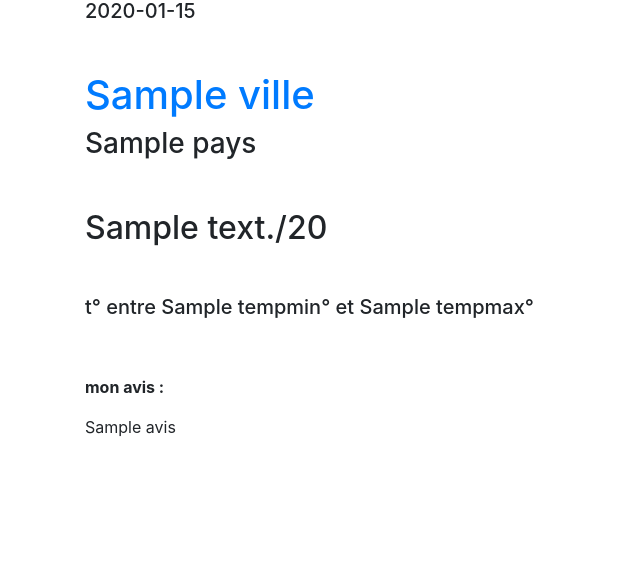
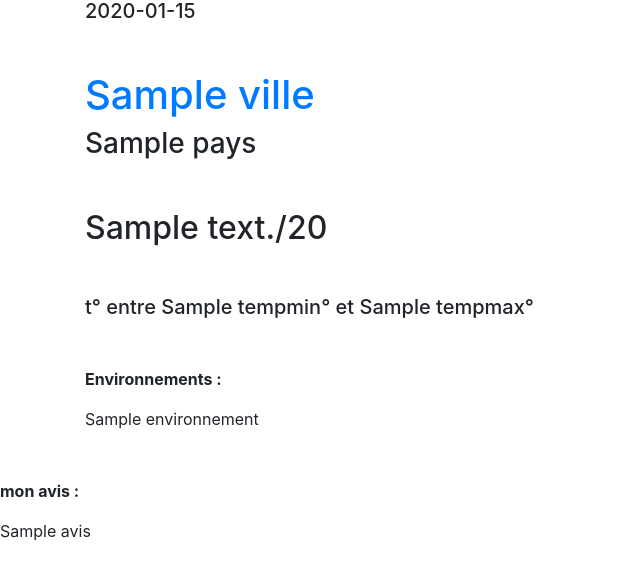
Before and after one commit to suki33/MesVoyages., a Symfony app: template templates/pages/voyage.html.twig in a window 1280 px wide. Shown: the part 169-749 px from the top of the page, without its empty margins (0-640 px from the left). Run offline with Twig, Linux system fonts and the light colour scheme; the template is opened without the code that fills it: most values are stand-ins (such as "Sample title", 1, 10 or a date in 2020); some libraries are stand-ins or nearby versions.

Commit message:
"Phase 18 : ORM (utilisation du lien entre les tables, partie front)

```diff
--- a/templates/pages/voyage.html.twig
+++ b/templates/pages/voyage.html.twig
@@ -12,7 +12,12 @@
                  <h2 class="text-danger mt-5">{{ visite.note }}/20</h2>
             {% endif %}
             <h5 class="mt-5">t° entre {{ visite.tempmin }}° et {{ visite.tempmax }}°</h5>
+            <p class ="mt-5"><strong>Environnements :</strong></p>
+            {% for environnement in visite.environnements %}
+            {{ environnement.nom }}
+            {% endfor %}
         </div>
+    </div>
         <div class="col">
             <!-- emplacement photo-->
         </div>
```
